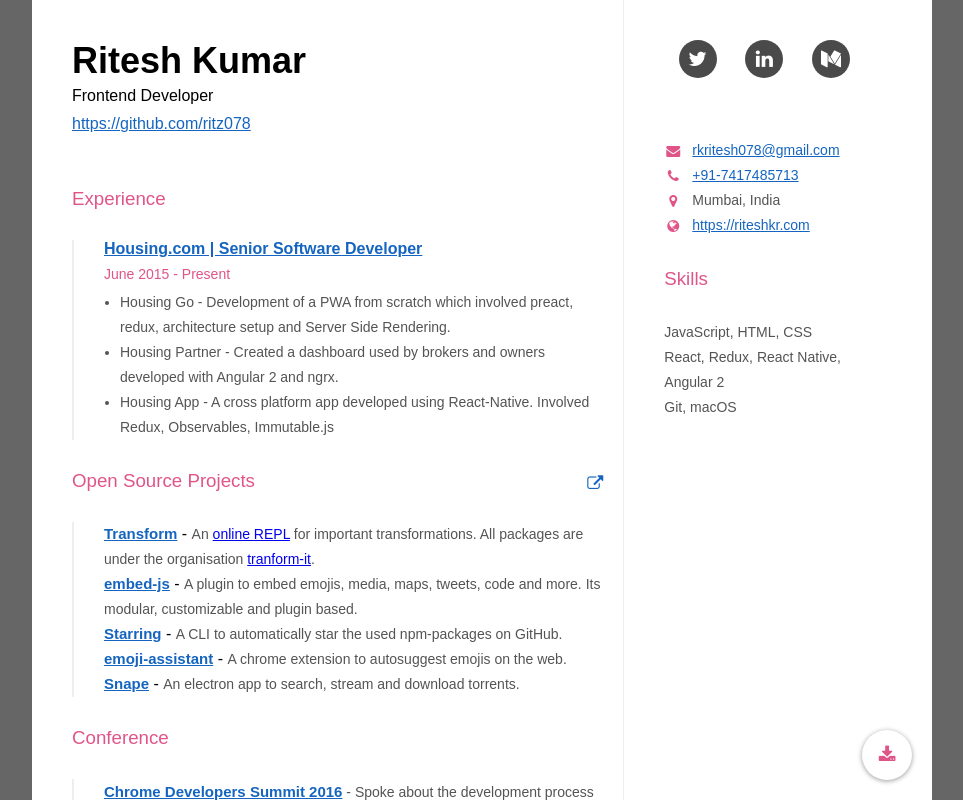
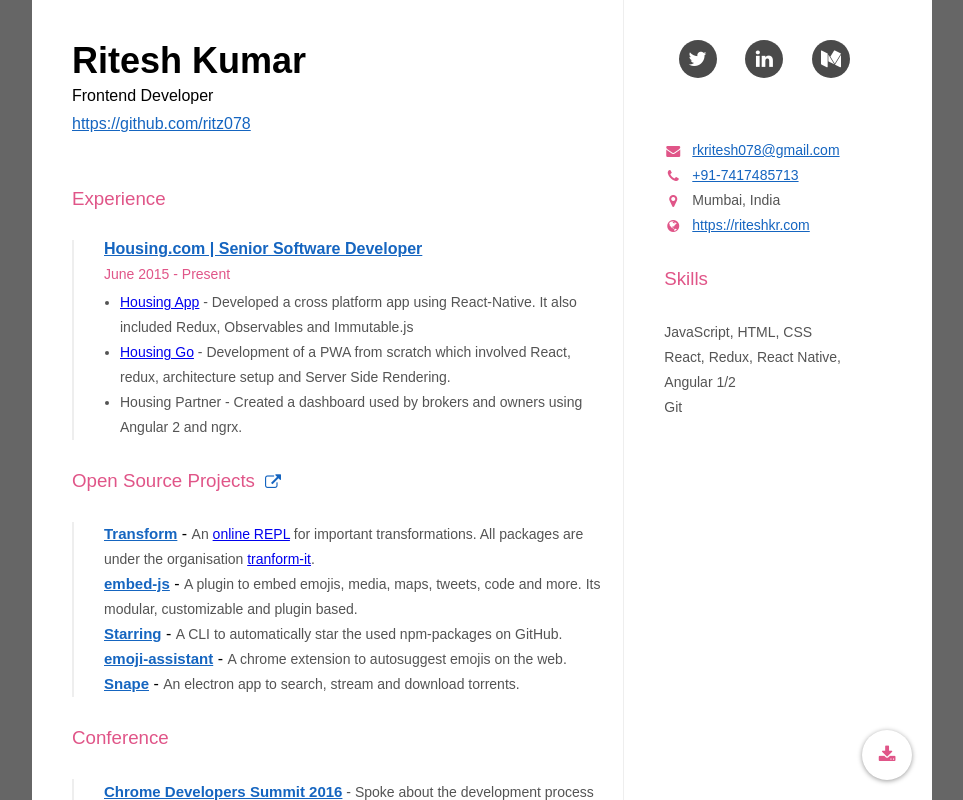
Before and after one commit to ritz078/ritz078.github.io, a Next.js app: page /resume in a window 1280 px wide. Shown: the top 800 px of the page, without its empty margins (158-1121 px from the left). Built offline with nearby package versions, Linux system fonts and the light colour scheme; a web font is replaced by a local one.

Commit message:
updated resume

```diff
--- a/pages/resume.js
+++ b/pages/resume.js
@@ -12,9 +12,9 @@
     label: "Housing.com | Senior Software Developer",
     timeline: "June 2015 - Present",
     content: [
-      "Housing Go - Development of a PWA from scratch which involved preact, redux, architecture setup and Server Side Rendering.",
-      "Housing Partner - Created a dashboard used by brokers and owners developed with Angular 2 and ngrx.",
-      "Housing App - A cross platform app developed using React-Native. Involved Redux, Observables, Immutable.js"
+      "<a href='https://medium.com/engineering-housing/how-we-built-our-react-native-app-3380a33811ac'>Housing App</a> - Developed a cross platform app using React-Native. It also included Redux, Observables and Immutable.js",
+      "<a href='https://medium.com/engineering-housing/progressing-mobile-web-fac3efb8b454'>Housing Go</a> - Development of a PWA from scratch which involved React, redux, architecture setup and Server Side Rendering.",
+      "Housing Partner - Created a dashboard used by brokers and owners using Angular 2 and ngrx.",
     ]
   }
 ];
@@ -207,8 +207,6 @@
             margin-left: 10px;
             vertical-align: middle;
             font-size: 16px;
-            float: right;
-            margin-top: 5px;
           }
 
           .download {
@@ -264,7 +262,7 @@
                   </div>
                   <div className="subtitle">{e.timeline}</div>
                   <div className="content">
-                    <ul>{e.content.map(c => <li>{c}</li>)}</ul>
+                    <ul>{e.content.map(c => <li dangerouslySetInnerHTML={{__html: c}}></li>)}</ul>
                   </div>
                 </div>
               ))}
@@ -369,8 +367,8 @@
             <h3>Skills</h3>
             <div className="content">
               JavaScript, HTML, CSS <br />
-              React, Redux, React Native, Angular 2 <br />
-              Git, macOS
+              React, Redux, React Native, Angular 1/2 <br />
+              Git
             </div>
           </div>
 
```
Also changed, not shown: 1 other file (tests, documents, lock files or other folders).
